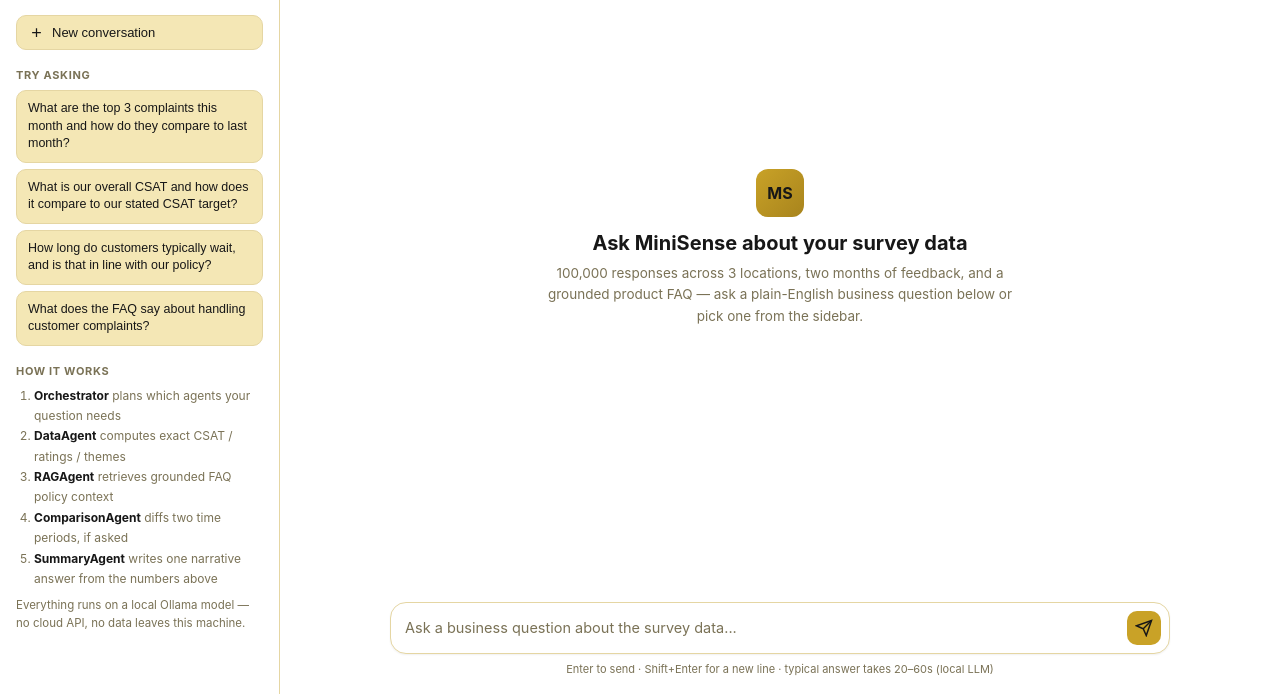
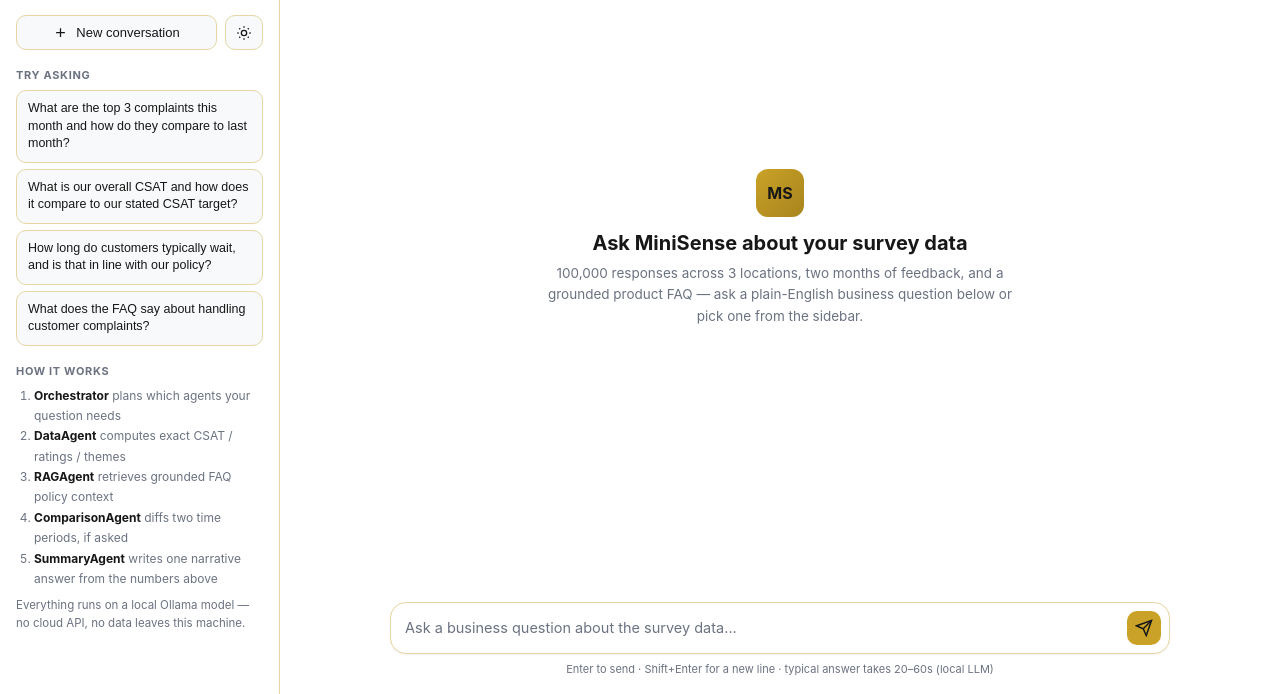
Before and after one commit to sagarsy2050/minisense, a website: page client/public/index.html in a window 1280 px wide. Shown: the part 106-800 px from the top of the page. Drawn offline with Linux system fonts and the light colour scheme; no server answers.

Commit message:
Add light/dark metallic theme toggle to chat UI
Implements the requested dual palette: light mode (white/soft-grey/gold/
near-black) and a dark metallic mode (obsidian #0D0D0F background, gunmetal
#1A1A1E panels, luminous gold #D4AF37 accent, liquid-silver text, neon
transit-green success state). Follows system color-scheme preference by
default; a sidebar toggle button lets the user override and persists the
choice in localStorage.

Co-Authored-By: Claude Sonnet 5 <noreply@anthropic.com>
Claude-Session: https://claude.ai/code/session_01DdDBBYvx6vjUUJ2L2R46us

```diff
--- a/client/public/app.js
+++ b/client/public/app.js
@@ -9,6 +9,37 @@ const exampleChips = document.getElementById("example-chips");
 const newChatBtn = document.getElementById("new-chat-btn");
 const sidebar = document.getElementById("sidebar");
 const sidebarToggle = document.getElementById("sidebar-toggle");
+const themeToggleBtn = document.getElementById("theme-toggle-btn");
+const themeIconLight = document.getElementById("theme-icon-light");
+const themeIconDark = document.getElementById("theme-icon-dark");
+
+const THEME_KEY = "minisense-theme";
+
+function applyTheme(theme) {
+  // theme is "light", "dark", or null (follow system preference)
+  if (theme) document.documentElement.setAttribute("data-theme", theme);
+  else document.documentElement.removeAttribute("data-theme");
+
+  const isDark = theme === "dark" || (!theme && window.matchMedia("(prefers-color-scheme: dark)").matches);
+  themeIconLight.style.display = isDark ? "none" : "block";
+  themeIconDark.style.display = isDark ? "block" : "none";
+}
+
+function initTheme() {
+  const stored = localStorage.getItem(THEME_KEY);
+  applyTheme(stored);
+}
+
+themeToggleBtn.addEventListener("click", () => {
+  const current = document.documentElement.getAttribute("data-theme");
+  const systemDark = window.matchMedia("(prefers-color-scheme: dark)").matches;
+  const currentlyDark = current === "dark" || (!current && systemDark);
+  const next = currentlyDark ? "light" : "dark";
+  localStorage.setItem(THEME_KEY, next);
+  applyTheme(next);
+});
+
+initTheme();
 
 const EXAMPLE_QUESTIONS = [
   "What are the top 3 complaints this month and how do they compare to last month?",
--- a/client/public/index.html
+++ b/client/public/index.html
@@ -22,10 +22,16 @@
         <span id="status-text">checking backend&hellip;</span>
       </div>
 
-      <button class="new-chat-btn" id="new-chat-btn" type="button">
-        <svg width="15" height="15" viewBox="0 0 24 24" fill="none" stroke="currentColor" stroke-width="2"><path d="M12 5v14M5 12h14"/></svg>
-        New conversation
-      </button>
+      <div class="action-row">
+        <button class="new-chat-btn" id="new-chat-btn" type="button">
+          <svg width="15" height="15" viewBox="0 0 24 24" fill="none" stroke="currentColor" stroke-width="2"><path d="M12 5v14M5 12h14"/></svg>
+          New conversation
+        </button>
+        <button class="theme-toggle-btn" id="theme-toggle-btn" type="button" title="Toggle light/dark theme" aria-label="Toggle theme">
+          <svg id="theme-icon-light" width="16" height="16" viewBox="0 0 24 24" fill="none" stroke="currentColor" stroke-width="2"><circle cx="12" cy="12" r="4"/><path d="M12 2v2M12 20v2M4.93 4.93l1.41 1.41M17.66 17.66l1.41 1.41M2 12h2M20 12h2M6.34 17.66l-1.41 1.41M19.07 4.93l-1.41 1.41"/></svg>
+          <svg id="theme-icon-dark" width="16" height="16" viewBox="0 0 24 24" fill="none" stroke="currentColor" stroke-width="2" style="display:none"><path d="M21 12.79A9 9 0 1 1 11.21 3 7 7 0 0 0 21 12.79Z"/></svg>
+        </button>
+      </div>
 
       <div class="side-section">
         <div class="side-title">Try asking</div>
--- a/client/public/style.css
+++ b/client/public/style.css
@@ -1,10 +1,11 @@
 :root {
+  /* Light mode (default) */
   --bg: #ffffff;
   --panel: #ffffff;
-  --panel-2: #f4e7b5;
+  --panel-2: #f8f9fa;
   --border: #e5d6a3;
   --text: #171717;
-  --muted: #7a7256;
+  --muted: #6b7280;
   --accent: #c9a227;
   --accent-2: #a8841d;
   --accent-soft: #f4e7b5;
@@ -17,6 +18,50 @@
   --err: #c0392b;
   --radius: 14px;
   --shadow: 0 1px 2px rgba(23, 23, 23, 0.06);
+}
+
+/* Dark metallic mode: system preference (unless explicitly overridden to light) */
+@media (prefers-color-scheme: dark) {
+  :root:not([data-theme="light"]) {
+    --bg: #0d0d0f;
+    --panel: #1a1a1e;
+    --panel-2: #1a1a1e;
+    --border: #3a3a42;
+    --text: #f5f5f7;
+    --muted: #a1a1aa;
+    --accent: #d4af37;
+    --accent-2: #a8841d;
+    --accent-soft: #2b2410;
+    --accent-soft-border: #4a3b12;
+    --accent-ink: #171717;
+    --user-bubble: #2b2410;
+    --agent-bubble: #1a1a1e;
+    --ok: #2ecc71;
+    --warn: #e0a94e;
+    --err: #e57373;
+    --shadow: 0 1px 3px rgba(0, 0, 0, 0.4);
+  }
+}
+
+/* Dark metallic mode: explicit user toggle (wins over system preference) */
+:root[data-theme="dark"] {
+  --bg: #0d0d0f;
+  --panel: #1a1a1e;
+  --panel-2: #1a1a1e;
+  --border: #3a3a42;
+  --text: #f5f5f7;
+  --muted: #a1a1aa;
+  --accent: #d4af37;
+  --accent-2: #a8841d;
+  --accent-soft: #2b2410;
+  --accent-soft-border: #4a3b12;
+  --accent-ink: #171717;
+  --user-bubble: #2b2410;
+  --agent-bubble: #1a1a1e;
+  --ok: #2ecc71;
+  --warn: #e0a94e;
+  --err: #e57373;
+  --shadow: 0 1px 3px rgba(0, 0, 0, 0.4);
 }
 
 * { box-sizing: border-box; }
@@ -67,13 +112,24 @@ body {
 .dot.warn { background: var(--warn); box-shadow: 0 0 6px rgba(168,114,26,0.5); }
 .dot.err { background: var(--err); box-shadow: 0 0 6px rgba(192,57,43,0.5); }
 
+.action-row { display: flex; gap: 8px; }
+
 .new-chat-btn {
-  display: flex; align-items: center; gap: 8px;
+  flex: 1;
+  display: flex; align-items: center; justify-content: center; gap: 8px;
   background: var(--panel-2); color: var(--text);
   border: 1px solid var(--border); border-radius: 10px;
   padding: 9px 12px; font-size: 13px; cursor: pointer; font-weight: 500;
 }
 .new-chat-btn:hover { border-color: var(--accent); background: var(--accent-soft); }
+
+.theme-toggle-btn {
+  display: flex; align-items: center; justify-content: center;
+  width: 38px; flex-shrink: 0;
+  background: var(--panel-2); color: var(--text);
+  border: 1px solid var(--border); border-radius: 10px; cursor: pointer;
+}
+.theme-toggle-btn:hover { border-color: var(--accent); background: var(--accent-soft); }
 
 .side-section { display: flex; flex-direction: column; gap: 8px; }
 .side-title {
```
